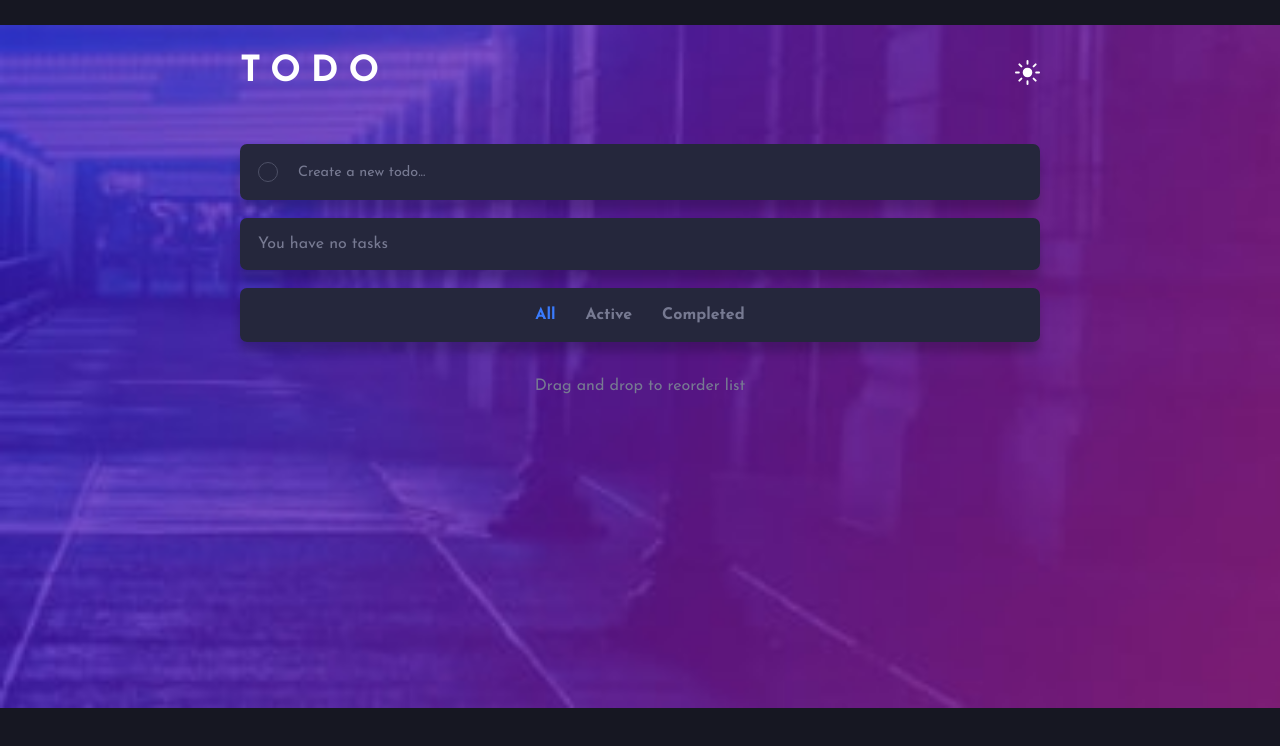
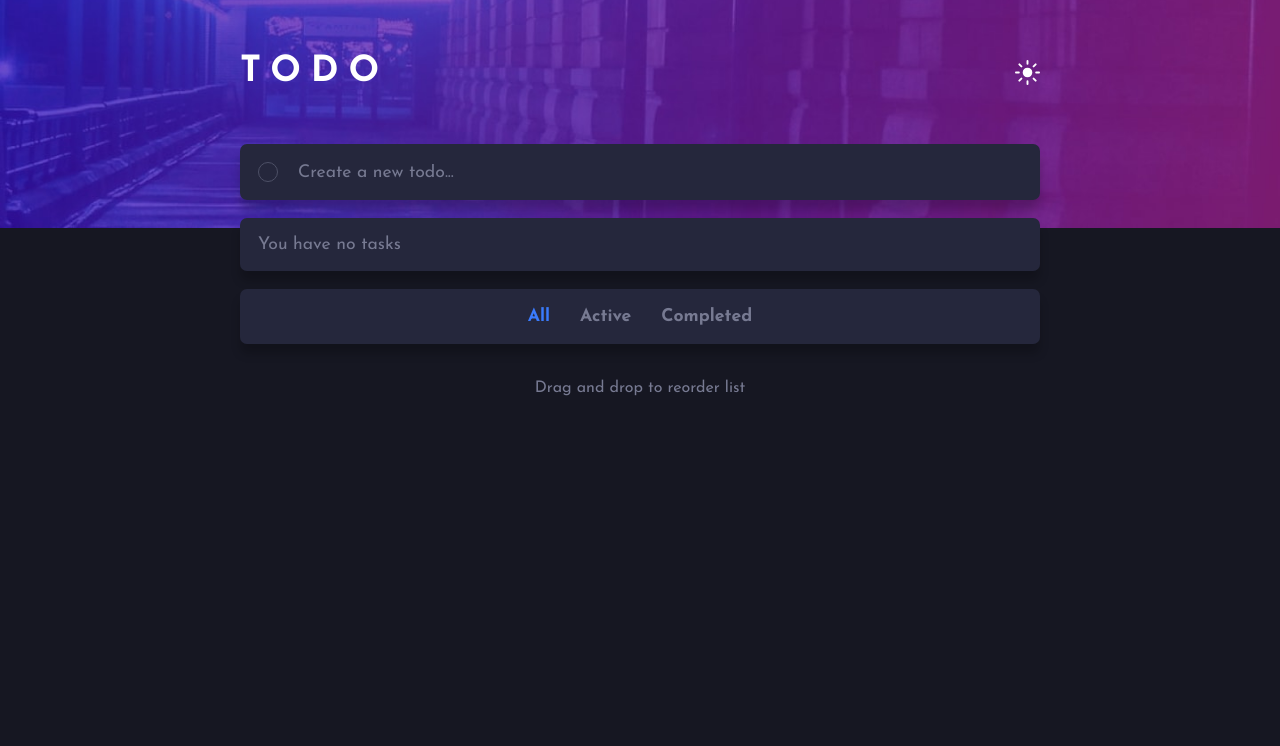
Before and after one commit to Adavagadon/todo-app-dnd, a React (Create React App) app: page / in a window 1280 px wide. Shown: the top 746 px of the page. Built offline with nearby package versions, Linux system fonts and the light colour scheme.

Commit message:
minor fixes and media queries

```diff
--- a/src/Tasks.js
+++ b/src/Tasks.js
@@ -46,10 +46,6 @@ const Tasks = ({state, dispatch}) => {
             </div>
           </form>
           <section className="tasks">
-            <div className="tasks__item no-animation">
-              <span className="tasks__last">{tasks.length > 0 ? `${tasks.filter(task => !task.completed).length} items left` : 'You have no tasks'}</span>
-              {tasks.length > 0 ? <button className="tasks__last" onClick={handleClearCompleted}>Clear Completed</button> : ''}
-            </div>
             <DragDropContext onDragEnd={handleOnDragEnd}>
               <Droppable droppableId="tasks">
                 {(provided) => (
@@ -64,6 +60,10 @@ const Tasks = ({state, dispatch}) => {
                 )}
               </Droppable>
             </DragDropContext>
+            <div className="tasks__item no-animation">
+              <span className="tasks__last">{tasks.length > 0 ? `${tasks.filter(task => !task.completed).length} items left` : 'You have no tasks'}</span>
+              {tasks.length > 0 ? <button className="tasks__last" onClick={handleClearCompleted}>Clear Completed</button> : ''}
+            </div>
           </section>
 
           <section className="tasks">
@@ -95,7 +95,7 @@ const Task = ({id, text, completed, anim, index, dispatch}) => {
     <Draggable draggableId={id} index={index}>
       {(provided) => (
         <li className={(completed ? "tasks__item completed" : "tasks__item") + (anim ? '' : ' no-animation')} {...provided.draggableProps} {...provided.dragHandleProps} ref={provided.innerRef}>
-          <input type="checkbox" name={text} checked={completed} onChange={handleCheckChange}/>
+          <input type="checkbox" name={id} checked={completed} onChange={handleCheckChange}/>
           <p>{text}</p>
           <button className="tasks__remove-btn" onClick={() => removeTask(id)}></button>
         </li>
--- a/src/css/index.css
+++ b/src/css/index.css
@@ -22,6 +22,7 @@
 body {
   font-size: 18px;
   transition: 0.2s;
+  will-change: background;
 }
 
 ul {
@@ -60,7 +61,7 @@ button:hover {
 
 .tasks {
   display: flex;
-  flex-direction: column-reverse;
+  flex-direction: column;
   border-radius: 7px;
   margin: 1em 0;
   overflow: hidden;
@@ -149,7 +150,7 @@ footer p {
 }
 
 .dark {
-  background: center -10%/100% no-repeat url("../images/bg-mobile-dark.jpg"), #161722;
+  background: center calc(-30vw + 100px)/100% no-repeat url("../images/bg-mobile-dark.jpg"), #161722;
 }
 
 .dark .header h1 {
@@ -206,7 +207,7 @@ footer p {
 }
 
 .light {
-  background: center -10%/100% no-repeat url("../images/bg-mobile-light.jpg"), #e4e5f1;
+  background: center calc(-30vw + 100px) no-repeat url("../images/bg-mobile-light.jpg"), #e4e5f1;
 }
 
 .light .header h1 {
@@ -261,4 +262,19 @@ footer p {
 .light footer p {
   color: #9394a5;
 }
+
+@media (min-width: 900px) {
+  .dark {
+    background: center calc(-5vw + 25px)/100% no-repeat url("../images/bg-desktop-dark.jpg"), #161722;
+  }
+  .light {
+    background: center calc(-5vw + 25px)/100% no-repeat url("../images/bg-desktop-light.jpg"), #e4e5f1;
+  }
+  .tasks__item p,
+  .tasks__item input[type="text"],
+  .tasks__item span,
+  .tasks__item button {
+    font-size: 1.1rem;
+  }
+}
 /*# sourceMappingURL=index.css.map */
--- a/src/reducer.js
+++ b/src/reducer.js
@@ -16,12 +16,12 @@ const reducer = (state, action) => {
     let val = state.inputVal.trim();
     val = val[0].toUpperCase() + val.slice(1);
     const newTasks =
-    [...state.tasks, {id: 'id' + state.tasks.length, text: val, completed: state.inputCheck, anim: true}];
+    [{id: 'id' + state.tasks.length, text: val, completed: state.inputCheck, anim: true}, ...state.tasks];
     return {...state, tasks: newTasks, inputVal: '', inputCheck: false}
   }
   if(action.type === 'ON_CHECK') {
     let newTasks = state.tasks;
-    newTasks[newTasks.findIndex(task => task.text === action.name)].completed = action.value;
+    newTasks[newTasks.findIndex(task => task.id === action.name)].completed = action.value;
     return {...state, tasks: newTasks}
   }
   if(action.type === 'REMOVE_TASK') {
--- a/src/scss/index.scss
+++ b/src/scss/index.scss
@@ -24,6 +24,7 @@
 body {
   font-size: 18px;
   transition: 0.2s;
+  will-change: background;
 }
 
 ul {
@@ -62,7 +63,7 @@ button:hover {
 
 .tasks {
   display: flex;
-  flex-direction: column-reverse;
+  flex-direction: column;
   border-radius: 7px;
   margin: 1em 0;
   overflow: hidden;
@@ -155,7 +156,8 @@ footer {
 // Themes
 
 .dark {
-  background: center -10% / 100% no-repeat url("../images/bg-mobile-dark.jpg"),
+  background: center calc(-30vw + 100px) / 100% no-repeat
+      url("../images/bg-mobile-dark.jpg"),
     $very-dark-blue;
 
   .header {
@@ -213,7 +215,8 @@ footer {
 }
 
 .light {
-  background: center -10% / 100% no-repeat url("../images/bg-mobile-light.jpg"),
+  background: center calc(-30vw + 100px) no-repeat
+      url("../images/bg-mobile-light.jpg"),
     $very-light-grayish-blue;
 
   .header {
@@ -269,3 +272,24 @@ footer {
     color: $dark-grayish-blue-2;
   }
 }
+
+@media (min-width: 900px) {
+  .dark {
+    background: center calc(-5vw + 25px) / 100% no-repeat
+        url("../images/bg-desktop-dark.jpg"),
+      $very-dark-blue;
+  }
+
+  .light {
+    background: center calc(-5vw + 25px) / 100% no-repeat
+        url("../images/bg-desktop-light.jpg"),
+      $very-light-grayish-blue;
+  }
+
+  .tasks__item p,
+  .tasks__item input[type="text"],
+  .tasks__item span,
+  .tasks__item button {
+    font-size: 1.1rem;
+  }
+}
```
Also changed, not shown: 1 other file (tests, documents, lock files or other folders).
